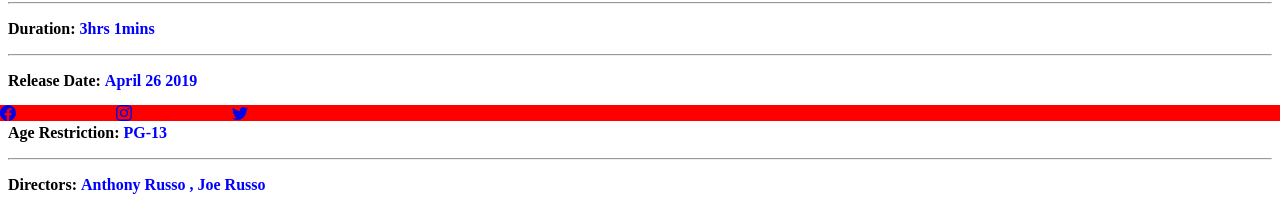
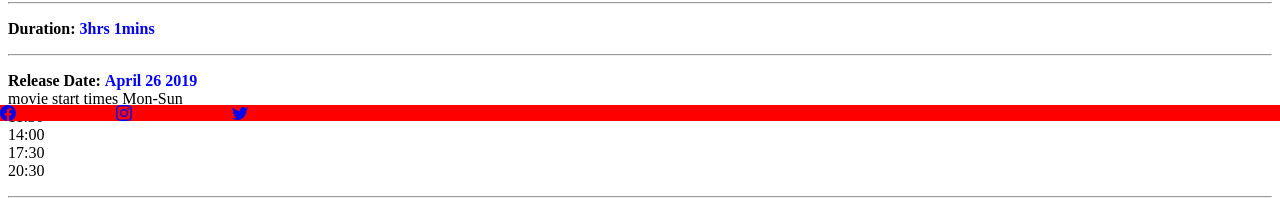
Before and after one commit to abc21-011/abc21-011, a plain HTML site: page Avengers.html in a window 1280 px wide. Shown: the part 679-877 px from the top of the page. Drawn offline with Linux system fonts and the light colour scheme; files whose address does not match are found by name.

Commit message:
Update Avengers.html

```diff
--- a/Avengers.html
+++ b/Avengers.html
@@ -80,7 +80,12 @@
               <span style="color:blue"><b>3hrs 1mins</span></b></p>
 			  <hr>
             <p><b>Release Date:</b>
-              <span style="color:blue"><b>April 26 2019</span></b>
+              <span style="color:blue"><b>April 26 2019</span></b><br>
+		   movie start times Mon-Sun<br>
+			  11:30<br>
+			  14:00<br>
+			  17:30<br>
+			  20:30<br>
             </p>
 			<hr>
             <p><b>Age Restriction:</b>
```
